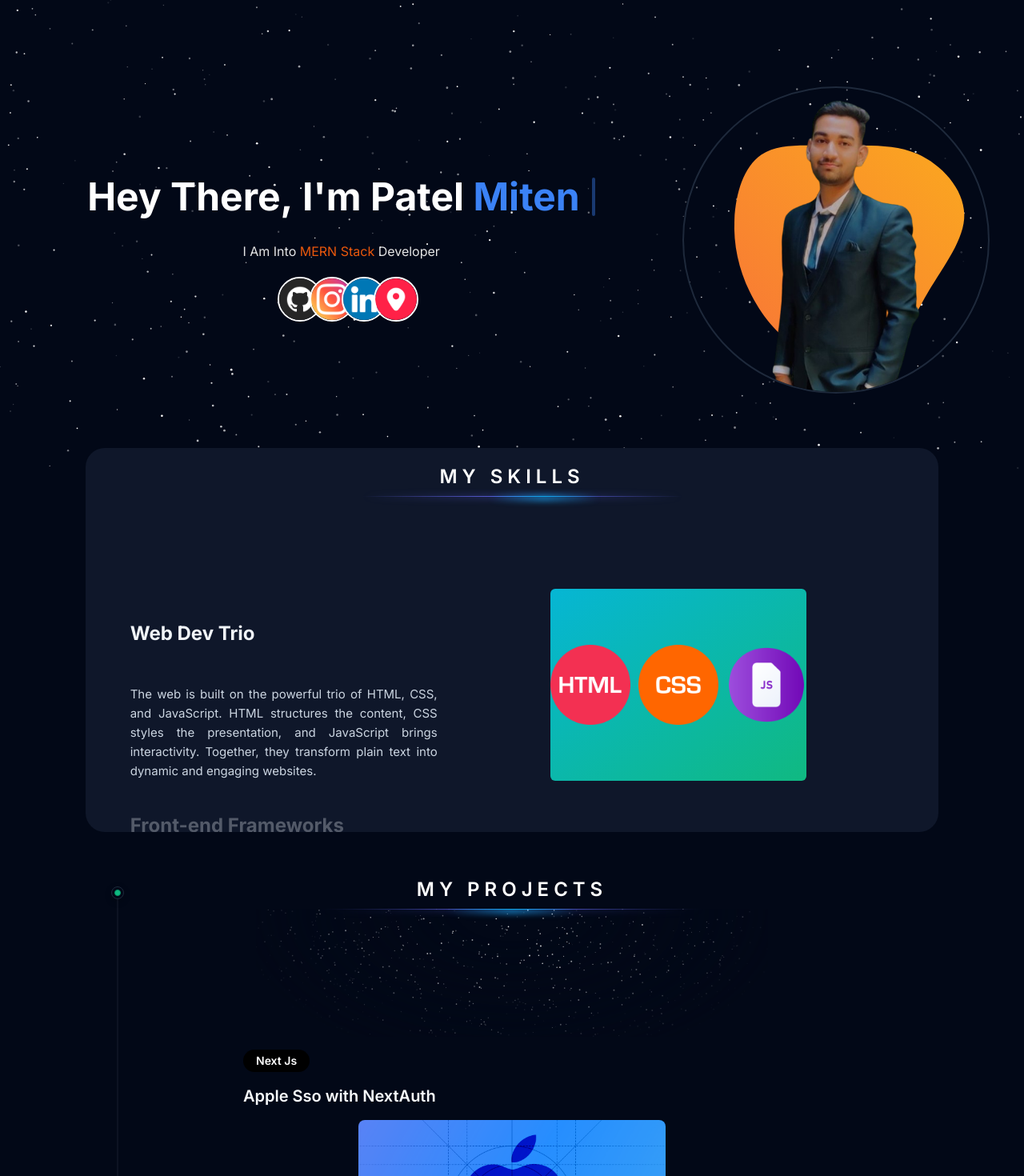
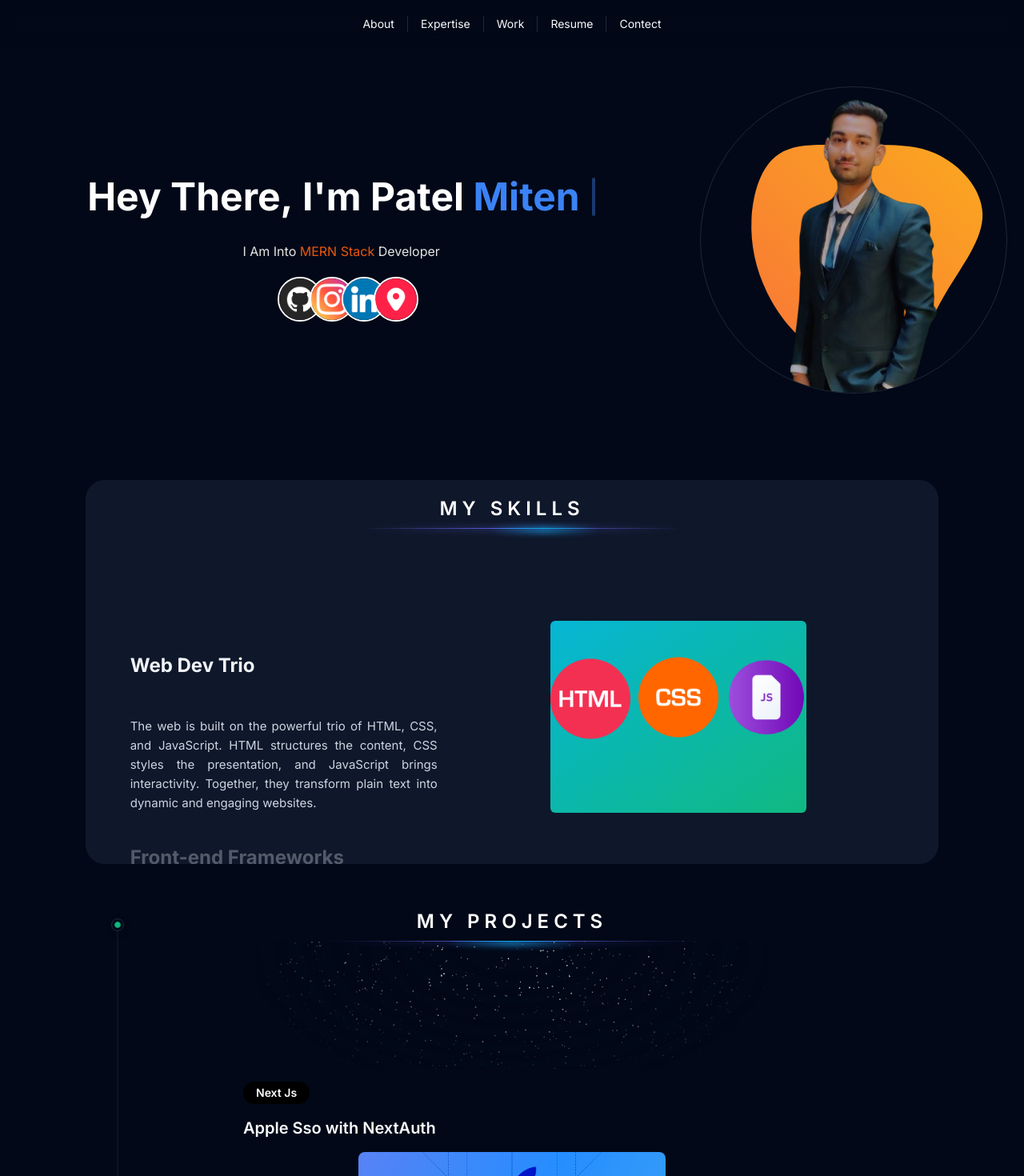
Before and after one commit to Miten-kumar/my-portfolio, a Next.js app: page / in a window 1280 px wide. Shown: the top 1470 px of the page at 80% size. Built offline with nearby package versions, Linux system fonts and the light colour scheme.

Commit message:
feat : set navbar, remove background

```diff
--- a/src/app/(root)/_homepage-components/FooterCard.tsx
+++ b/src/app/(root)/_homepage-components/FooterCard.tsx
@@ -6,7 +6,7 @@ import React from "react";
 
 export default function FooterCard() {
   return (
-      <div className="md:max-w-[1460px]  h-96 w-full mx-auto ">
+      <div className="md:max-w-[1460px]  h-96 w-full mx-auto">
       <MeteorsDemo/>
       </div>
   );
--- a/src/app/(root)/_homepage-components/HeroSection.tsx
+++ b/src/app/(root)/_homepage-components/HeroSection.tsx
@@ -1,13 +1,17 @@
 
 // import { BackgroundBoxesDemo } from "@/components/Shared/BackgroundBoxesDemo"
+import { SeparatorDemo } from "@/components/Shared/SeparatorDemo"
 import { ThreeDCardDemo } from "@/components/Shared/ThreeDCardDemo"
 import { TypewriterEffectSmoothDemo } from "@/components/Shared/TypewriterEffectSmoothDemo"
 import { SparklesCore } from "@/components/ui/sparkles"
 export default function Herosection() {
   return (
-    <div className="md:max-w-[1460px]  w-full mx-auto grid lg:grid-cols-3 grid-cols-1 lg:justify-center items-center justify-end  relative h-[600px]">
-      <div className="w-full absolute inset-0 ">
-        <SparklesCore
+
+    <div className="md:max-w-[1460px] w-full mx-auto h-[600px]">
+       <SeparatorDemo/>
+      <div className="grid lg:grid-cols-3 grid-cols-1 items-center justify-center h-full">
+        {/* <div className="w-full absolute inset-0 "> */}
+          {/* <SparklesCore
             id="tsparticlesfullpage"
             background="transparent"
             minSize={0.6}
@@ -15,15 +19,13 @@ export default function Herosection() {
             particleDensity={100}
             className="w-full h-full"
             particleColor="#FFFFFF"
-        />
-      </div>
-      <div className="lg:col-span-2 col-span-1 flex justify-center items-center">
+          /> */}
+          {/* </div> */}
+        <div className="lg:col-span-2 col-span-1 ">
           <TypewriterEffectSmoothDemo />
         </div>
-      <div className="flex lg:justify-start lg:items-start justify-center items-center">
           <ThreeDCardDemo />
       </div>
-
     </div>
   )
 }
--- a/src/app/(root)/_homepage-components/ProjectSection.tsx
+++ b/src/app/(root)/_homepage-components/ProjectSection.tsx
@@ -5,10 +5,8 @@ import React from "react";
 
 export default function ProjectSection() {
     return (
-        <div className="">
-            <div className="md:max-w-[1460px] w-full mx-auto -translate-y-20 ">
+            <div className="md:max-w-[1460px] w-full mx-auto" >
                 <ProjectSectionDemo />
             </div>
-        </div>
     );
 }
--- a/src/app/(root)/_homepage-components/SkillSection.tsx
+++ b/src/app/(root)/_homepage-components/SkillSection.tsx
@@ -6,8 +6,6 @@ import React from "react";
 
 export default function SkillSection() {
   return (
-    <div className="my-10">
-      <StickyScrollRevealDemo />
-    </div>
+    <StickyScrollRevealDemo />
   );
 }
--- a/src/components/Shared/MeteorsDemo.tsx
+++ b/src/components/Shared/MeteorsDemo.tsx
@@ -3,8 +3,7 @@ import { Meteors } from "../ui/meteors";
 
 export function MeteorsDemo() {
   return (
-    // <div className=" h-full overflow-hidden">
-    <>
+    <div className="mt-20">
       <div className="w-full mx-auto h-full relative overflow-hidden items-center justify-center rounded-md">
         {/* Gradients */}
         <div className="absolute inset-x-20 top-0 bg-gradient-to-r from-transparent via-indigo-500 to-transparent h-[2px] w-3/4 blur-sm" />
@@ -73,7 +72,6 @@ export function MeteorsDemo() {
         </div>
       </div>
       </div>
-    </>
-    // </div>
+    </div>
   );
 }
--- a/src/components/Shared/ProjectSectionDemo.tsx
+++ b/src/components/Shared/ProjectSectionDemo.tsx
@@ -14,8 +14,8 @@ import { LampDemo } from "./LampDemo";
 
 export function ProjectSectionDemo() {
     return (
-        <TracingBeam className="px-6 mt-14">
-            <h2 className="text-center text-2xl tracking-[6px] text-white relative ">MY PROJECTS </h2>
+        <TracingBeam className="px-6 mt-14" >
+            <h2 className="text-center text-2xl tracking-[6px] text-white relative " id="projects">MY PROJECTS </h2>
             <div className="w-full mx-auto h-full relative overflow-hidden items-center justify-center  rounded-md">
                 {/* Gradients */}
                 <div className="absolute inset-x-20 top-0 bg-gradient-to-r from-transparent via-indigo-500 to-transparent h-[2px] w-3/4 blur-sm" />
@@ -52,7 +52,7 @@ export function ProjectSectionDemo() {
             </div>
 
 
-            <div className="max-w-2xl mx-auto antialiased pt-4 relative">
+            <div className="max-w-2xl mx-auto antialiased pt-4 relative" >
                 {dummyContent.map((item, index) => (
                     <div key={`content-${index}`} className="mb-10">
                         <h2 className="bg-black text-white rounded-full text-sm w-fit px-4 py-1 mb-4">
--- /dev/null
+++ b/src/components/Shared/SeparatorDemo.tsx
@@ -0,0 +1,20 @@
+import { Separator } from "@/components/ui/Separator"
+import Link from "next/link"
+
+export function SeparatorDemo() {
+  return (
+    <div className="w-full mx-auto flex justify-center items-center fixed py-5 backdrop-blur-md z-10">
+      <div className="flex h-5 items-center space-x-4 text-sm cursor-pointer  ">
+        <Link href="">About</Link >
+        <Separator orientation="vertical" />
+        <Link href="#Expertise">Expertise</Link >
+        <Separator orientation="vertical" />
+        <Link href="#projects">Work</Link >
+        <Separator orientation="vertical" />
+        <Link href="">Resume</Link >
+        <Separator orientation="vertical" />
+        <Link href="">Contect</Link >
+      </div>
+    </div>
+  )
+}
--- a/src/components/Shared/StickyScrollRevealDemo.tsx
+++ b/src/components/Shared/StickyScrollRevealDemo.tsx
@@ -58,9 +58,8 @@ const content = [
 ];
 export function StickyScrollRevealDemo() {
     return (
-        <div className="w-10/12 mx-auto -translate-y-20">
+        <div className="w-10/12 mx-auto" id="Expertise">
             <StickyScroll content={content} />
-
         </div>
     );
 }
--- a/src/components/Shared/ThreeDCardDemo.jsx
+++ b/src/components/Shared/ThreeDCardDemo.jsx
@@ -9,7 +9,7 @@ import cardImageTwo from "../../../public/IMG_20240303_112040-removebg-preview.p
 export function ThreeDCardDemo() {
   return (
     <CardContainer className="inter-var">
-      <CardItem translateZ="100" className="overflow-hidden h-96  w-96 relative border-2 rounded-full flex justify-center">
+      <CardItem translateZ="100" className="overflow-hidden h-96  w-96 relative border rounded-full flex justify-center">
         <Image src={cardImage} width={500} className="z-0 absolute rounded-xl group-hover/card:shadow-xl bottom" alt="thumbnail"/>
         <Image src={cardImageTwo} width={250} className=" z-10 absolute rounded-xl group-hover/card:shadow-xl  " alt="thumbnail"/>
       </CardItem>
--- /dev/null
+++ b/src/components/ui/Separator.tsx
@@ -0,0 +1,29 @@
+"use client"
+
+import * as React from "react"
+import * as SeparatorPrimitive from "@radix-ui/react-separator"
+
+import { cn } from "@/lib/utils"
+
+export  const Separator = React.forwardRef<
+  React.ElementRef<typeof SeparatorPrimitive.Root>,
+  React.ComponentPropsWithoutRef<typeof SeparatorPrimitive.Root>
+>(
+  (
+    { className, orientation = "horizontal", decorative = true, ...props },
+    ref
+  ) => (
+    <SeparatorPrimitive.Root
+      ref={ref}
+      decorative={decorative}
+      orientation={orientation}
+      className={cn(
+        "shrink-0 bg-border",
+        orientation === "horizontal" ? "h-[1px] w-full" : "h-full w-[1px]",
+        className
+      )}
+      {...props}
+    />
+  )
+)
+Separator.displayName = SeparatorPrimitive.Root.displayName
--- a/src/components/ui/sticky-scroll-reveal.tsx
+++ b/src/components/ui/sticky-scroll-reveal.tsx
@@ -64,7 +64,7 @@ export const StickyScroll = ({
                         <div className="absolute inset-x-60 top-0 bg-gradient-to-r from-transparent via-sky-500 to-transparent h-[5px] w-1/4 blur-sm" />
                         <div className="absolute inset-x-60 top-0 bg-gradient-to-r from-transparent via-sky-500 to-transparent h-px w-1/4" />
                     </div>                    </div>
-                <div className="col-span-2">
+                <div className="col-span-2" id="my_skills">
                     <div className="div relative flex items-start px-4">
                         <div className="max-w-2xl">
                             {content.map((item, index) => (
@@ -81,7 +81,7 @@ export const StickyScroll = ({
                     </div>
                 </div>
                 <div className="row-span-3 col-start-3 row-start-2 items-start ">
-                    <motion.div animate={{ background: linearGradients[activeCard % linearGradients.length], }} className={cn("hidden lg:block h-60 w-80 rounded-md bg-white sticky top-10 overflow-hidden", contentClassName)}>
+                    <motion.div animate={{ background: linearGradients[activeCard % linearGradients.length], }} className={cn(" block h-60 w-80 rounded-md bg-white sticky top-10 overflow-hidden", contentClassName)}>
                         {content[activeCard].content ?? null}
                     </motion.div>
                 </div>
```
Lines whose indentation alone changed are shown as unchanged.
